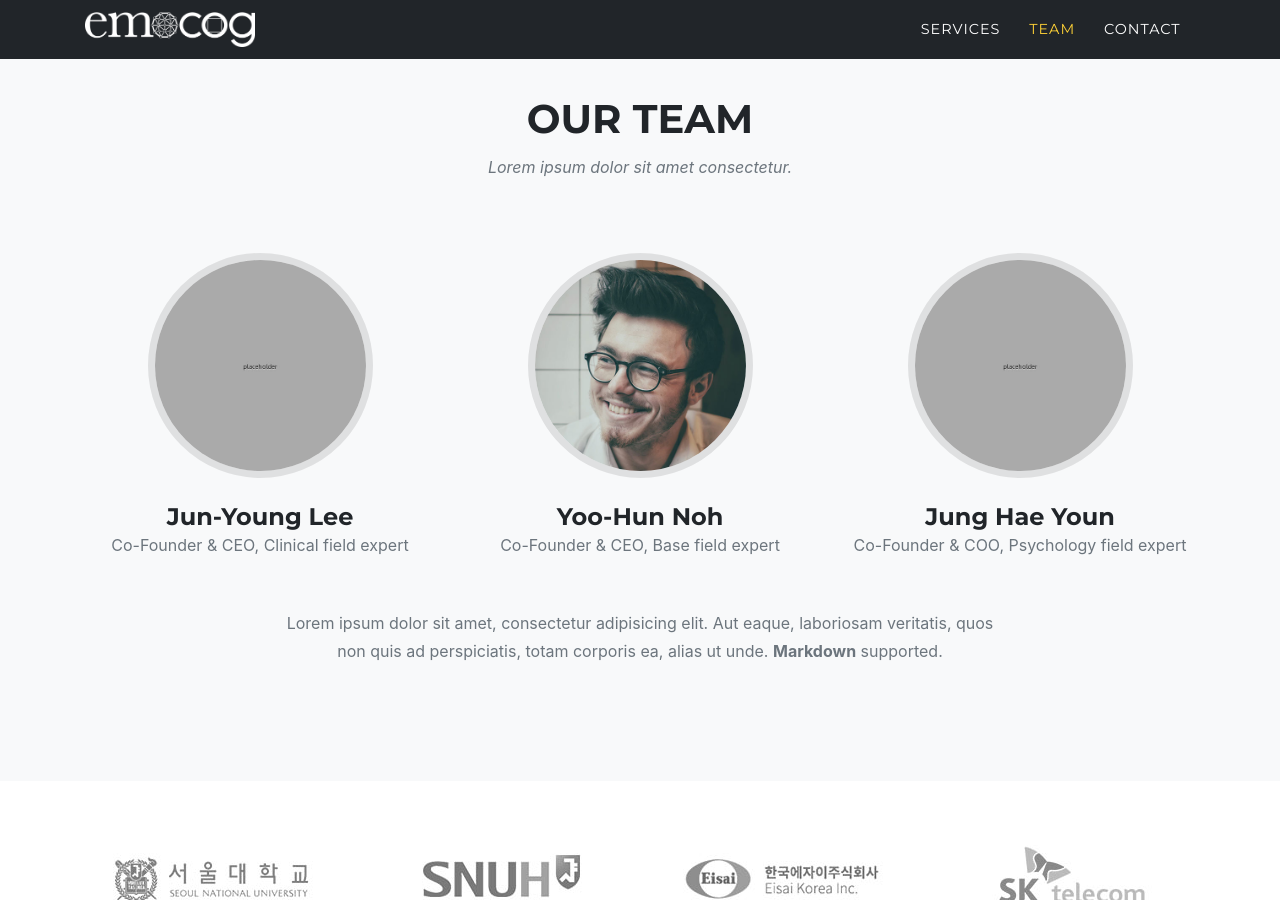
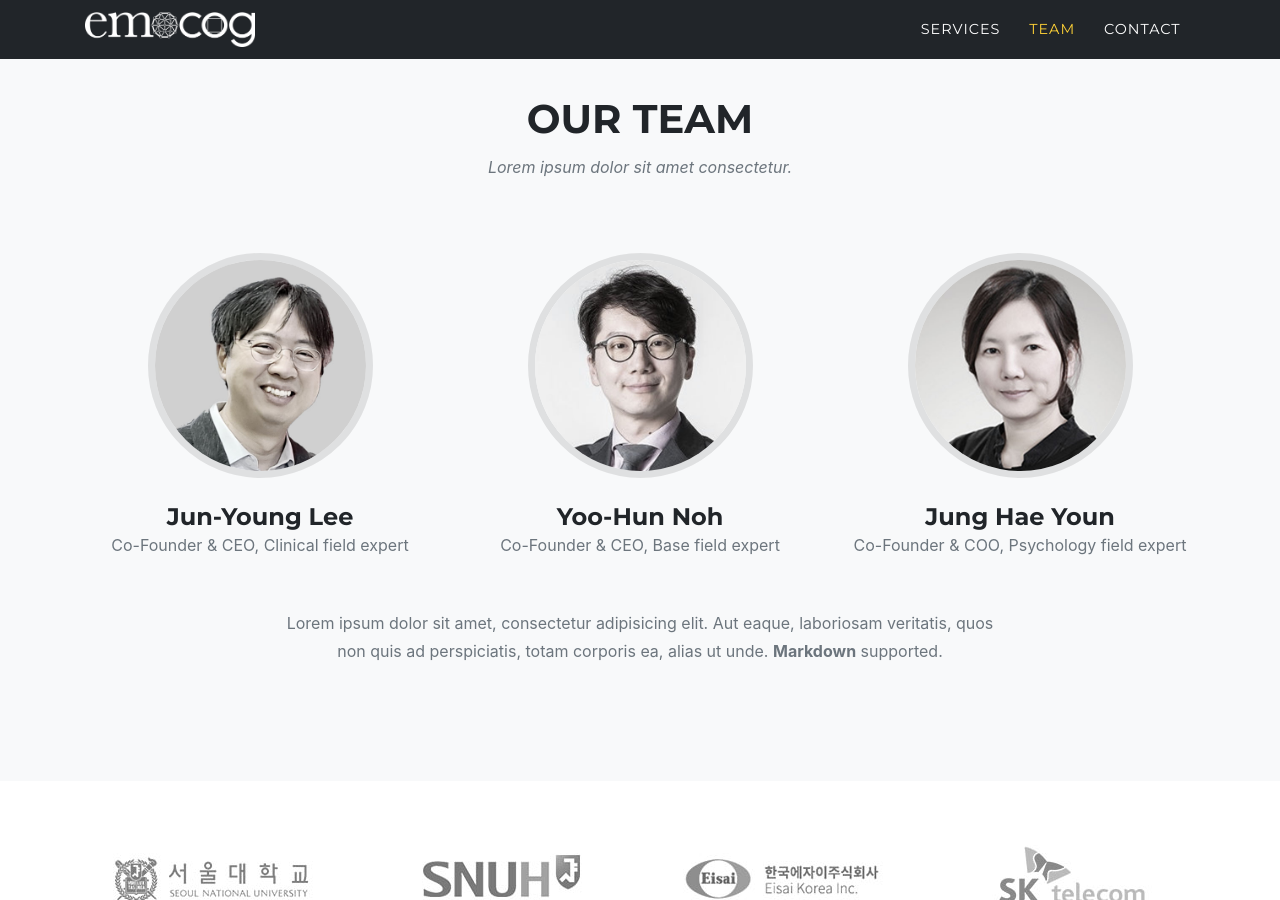
Before and after one commit to emocog/emocog.github.io, a Jekyll site: the page built from index.md, in a window 1280 px wide and 900 px high, scrolled down 1865 px. Built offline with Jekyll 4.4.1, drawn with Linux system fonts in a browser that asks for light colours; some web fonts are replaced.

Commit message:
add team faces

```diff
--- a/_data/sitetext.yml
+++ b/_data/sitetext.yml
@@ -32,7 +32,7 @@
     people:
       - name: "Jun-Young Lee"
         role: "Co-Founder & CEO, Clinical field expert"
-        image: assets/img/team/500x500.jpg
+        image: assets/img/team/benji.jpg
         # social:
         #  - url: https://twitter.com
           #   icon: fab fa-twitter
@@ -42,7 +42,7 @@
           #   icon: fab fa-linkedin-in
       - name: "Yoo-Hun Noh"
         role: "Co-Founder & CEO, Base field expert"
-        image: assets/img/team/2.jpg
+        image: assets/img/team/ardor.jpg
         # social:
         #   - url: https://twitter.com
         #     icon: fab fa-twitter
@@ -52,7 +52,7 @@
         #     icon: fab fa-linkedin-in
       - name: "Jung Hae Youn"
         role: "Co-Founder & COO, Psychology field expert"
-        image: assets/img/team/500x500.jpg
+        image: assets/img/team/mint.jpg
         # social:
         #   - url: https://twitter.com
         #     icon: fab fa-twitter
```
Also changed, not shown: assets/img/team/2.jpg (deleted), assets/img/team/500x500.jpg (deleted), assets/img/team/ardor.jpg (added), assets/img/team/benji.jpg (added), assets/img/team/mint.jpg (added).
